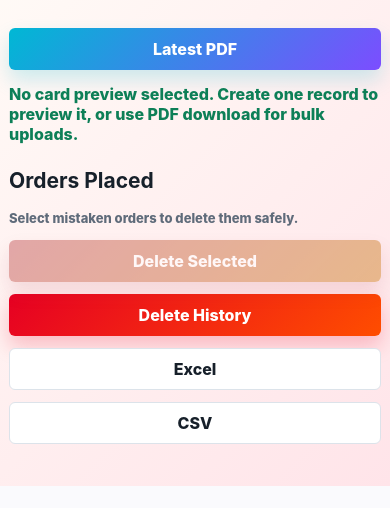
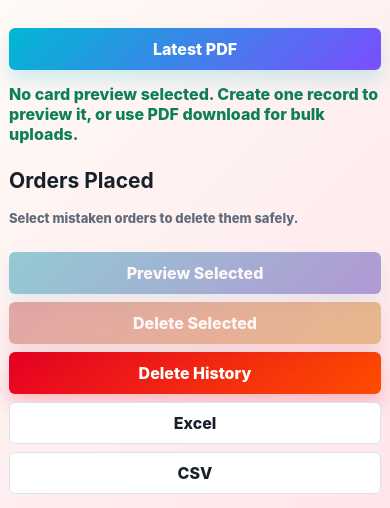
Before and after one commit to nathdiptanu/surakshaApp, a Flask app: page / in a window 390 px wide. Shown: the part 1924-2432 px from the top of the page. Before the commit the page ends 2410 px from the top, so only its background shows below. Run offline with Flask 3, Linux system fonts and the light colour scheme; the visitor is signed in with stand-in values (Sample User, id 1); data that the repository does not hold is empty.

Commit message:
Fix UI issues: add preview button for selected cards, improve button spacing and layout

```diff
--- a/static/app.js
+++ b/static/app.js
@@ -17,6 +17,7 @@
 const deleteModalTitle = document.querySelector("#deleteModalTitle");
 const deleteModalMessage = document.querySelector("#deleteModalMessage");
 const confirmDeleteBtn = document.querySelector("#confirmDeleteBtn");
+const previewSelectedBtn = document.querySelector("#previewSelectedBtn");
 const categories = window.SURETRACE_CATEGORIES;
 const formats = window.SURETRACE_FORMATS;
 
@@ -55,6 +56,7 @@
     ? `${selected.length} selected | ${formatCurrency(selectedAmount)}`
     : "Select mistaken orders to delete them safely.";
   deleteSelectedBtn.disabled = selected.length === 0;
+  previewSelectedBtn.disabled = selected.length === 0;
   selectAllOrders.checked = records.length > 0 && selected.length === records.length;
   selectAllOrders.indeterminate = selected.length > 0 && selected.length < records.length;
 }
@@ -216,6 +218,13 @@
 
 deleteOrdersBtn.addEventListener("click", () => openDeleteModal("all"));
 deleteSelectedBtn.addEventListener("click", () => openDeleteModal("selected"));
+previewSelectedBtn.addEventListener("click", () => {
+  const selected = selectedOrderIds();
+  if (selected.length === 0) return;
+  latestPreviewId = selected[0]; // Preview the first selected
+  renderLatestCard();
+  statusEl.textContent = `Previewing ${selected.length} selected card(s).`;
+});
 
 selectAllOrders.addEventListener("change", () => {
   document.querySelectorAll(".order-select").forEach((item) => {
--- a/static/styles.css
+++ b/static/styles.css
@@ -509,7 +509,7 @@
 }
 
 .section-note {
-  margin: 6px 0 0;
+  margin: 6px 0 12px;
   color: var(--muted);
   font-size: 13px;
   font-weight: 800;
@@ -522,7 +522,7 @@
 
 .cards {
   display: grid;
-  grid-template-columns: minmax(280px, 460px);
+  grid-template-columns: repeat(auto-fit, minmax(280px, 1fr));
   gap: 16px;
   margin-top: 14px;
 }
@@ -1104,13 +1104,13 @@
   }
 
   .actions.compact {
-    display: grid;
-    grid-template-columns: 1fr 1fr;
+    flex-wrap: wrap;
+    gap: 8px;
   }
 
   .actions.compact .danger,
   .actions.compact .soft-danger {
-    grid-column: 1 / -1;
+    flex: 1 1 auto;
   }
 
   .cards {
--- a/templates/index.html
+++ b/templates/index.html
@@ -109,6 +109,7 @@
             <p id="selectionSummary" class="section-note">Select mistaken orders to delete them safely.</p>
           </div>
           <div class="actions compact order-actions">
+            <button id="previewSelectedBtn" type="button">Preview Selected</button>
             <button id="deleteSelectedBtn" class="danger soft-danger" type="button">Delete Selected</button>
             <button id="deleteOrdersBtn" class="danger" type="button">Delete History</button>
             <a class="ghost" href="/download/orders.xlsx">Excel</a>
```
